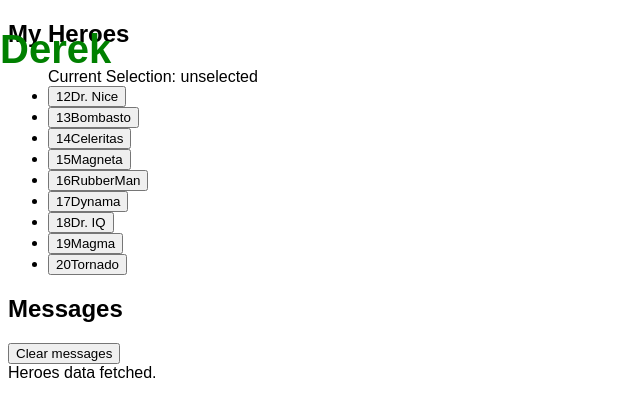
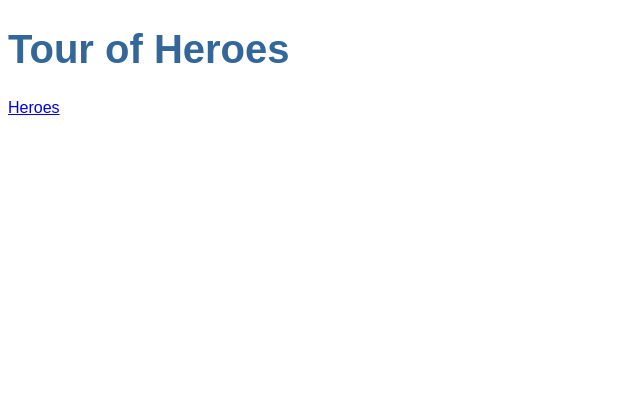
Before and after one commit to derekklc/Angular1, an Angular app: page / in a window 1280 px wide. Shown: the top 416 px of the page, without its empty margins (0-640 px from the left). Built offline with nearby package versions, Linux system fonts and the light colour scheme.

Commit message:
add routing to /heros page

```diff
--- a/src/app/app-routing.module.ts
+++ b/src/app/app-routing.module.ts
@@ -1,10 +1,11 @@
 import { NgModule } from '@angular/core';
 import { RouterModule, Routes } from '@angular/router';
+import { HeroesComponent } from './heroes/heroes.component';
 
-const routes: Routes = [];
+const routes: Routes = [{ path: 'heroes', component: HeroesComponent }];
 
 @NgModule({
   imports: [RouterModule.forRoot(routes)],
-  exports: [RouterModule]
+  exports: [RouterModule],
 })
-export class AppRoutingModule { }
+export class AppRoutingModule {}
--- a/src/app/app.component.css
+++ b/src/app/app.component.css
@@ -45,10 +45,3 @@
 * {
   font-family: Arial, Helvetica, sans-serif;
 }
-
-.abcde {
-  z-index: 100;
-  position: fixed;
-  top: 0;
-  left: 0;
-}
--- a/src/app/app.component.html
+++ b/src/app/app.component.html
@@ -1,5 +1,7 @@
-<app-heroes />
+<!-- <app-heroes /> -->
+<h1>{{ title }}</h1>
+<nav>
+  <a routerLink="/heroes">Heroes</a>
+</nav>
+<router-outlet></router-outlet>
 <app-messages />
-
-<h1 class="abcde">Derek</h1>
-<router-outlet></router-outlet>
```
